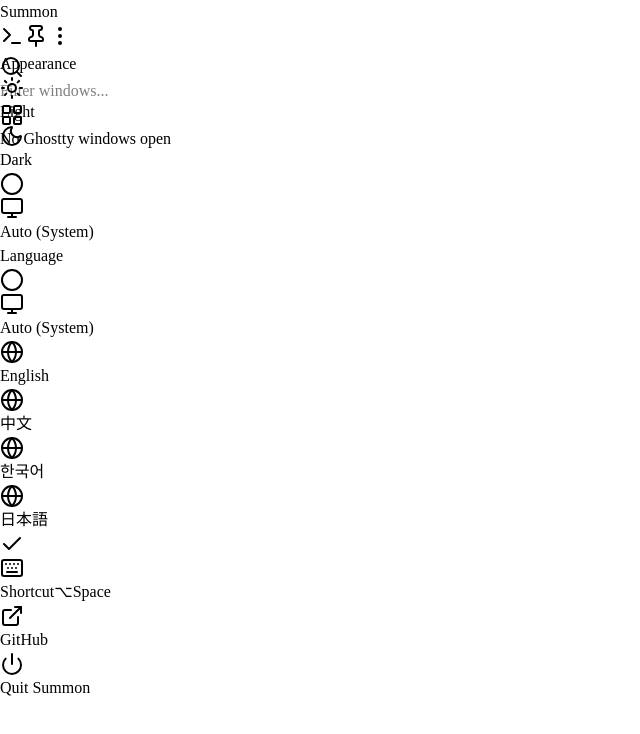
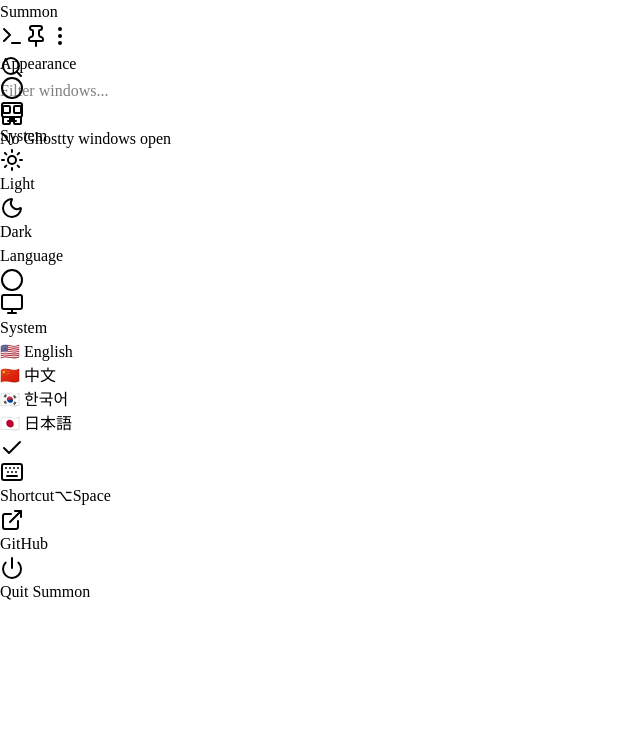
Before and after one commit to nano-props/summon, a React (Vite) app in the folder renderer/: page / in a window 1280 px wide. Both pictures are taken after a click on the button 60 px from the left and 36 px from the top of the page. Shown: the top 734 px of the page, without its empty margins (0-640 px from the left). Built offline with nearby package versions, Linux system fonts and the light colour scheme.

Commit message:
feat: add flag emojis to language menu, simplify auto labels, reorder theme items

```diff
--- a/package.json
+++ b/package.json
@@ -15,7 +15,7 @@
   "devDependencies": {
     "@tailwindcss/vite": "4.3.0",
     "@types/lodash-es": "4.17.12",
-    "@types/node": "25.8.0",
+    "@types/node": "25.9.0",
     "@types/react": "19.2.14",
     "@types/react-dom": "19.2.3",
     "@types/sortablejs": "1.15.9",
--- a/renderer/src/Header.tsx
+++ b/renderer/src/Header.tsx
@@ -1,7 +1,7 @@
 import { useStore } from './store'
 import { useTranslation } from 'react-i18next'
 import { languages } from './i18n'
-import { Sun, Moon, Monitor, MoreVertical, Power, Terminal, Pin, Keyboard, ExternalLink, Globe } from 'lucide-react'
+import { Sun, Moon, Monitor, MoreVertical, Power, Terminal, Pin, Keyboard, ExternalLink } from 'lucide-react'
 import { HeaderButton } from './HeaderButton'
 import {
   DropdownMenu,
@@ -53,9 +53,9 @@
         <DropdownMenuContent align="end" className="min-w-[200px]">
           <DropdownMenuLabel className="text-muted-foreground text-xs font-normal">{t('menu.appearance')}</DropdownMenuLabel>
           <DropdownMenuRadioGroup value={theme} onValueChange={(v) => setTheme(v as ThemeMode)}>
+            <DropdownMenuRadioItem value="auto"><Monitor /> {t('theme.auto')}</DropdownMenuRadioItem>
             <DropdownMenuRadioItem value="light"><Sun /> {t('theme.light')}</DropdownMenuRadioItem>
             <DropdownMenuRadioItem value="dark"><Moon /> {t('theme.dark')}</DropdownMenuRadioItem>
-            <DropdownMenuRadioItem value="auto"><Monitor /> {t('theme.auto')}</DropdownMenuRadioItem>
           </DropdownMenuRadioGroup>
           <DropdownMenuSeparator />
           <DropdownMenuLabel className="text-muted-foreground text-xs font-normal">{t('menu.language')}</DropdownMenuLabel>
@@ -63,7 +63,7 @@
             <DropdownMenuRadioItem value="auto"><Monitor /> {t('language.auto')}</DropdownMenuRadioItem>
             {languages.map((lang) => (
               <DropdownMenuRadioItem key={lang.value} value={lang.value}>
-                <Globe /> {lang.label}
+                <span>{lang.flag}</span> {lang.label}
               </DropdownMenuRadioItem>
             ))}
           </DropdownMenuRadioGroup>
--- a/renderer/src/i18n.ts
+++ b/renderer/src/i18n.ts
@@ -2,11 +2,11 @@
 import { initReactI18next } from 'react-i18next'
 import type { Language } from './types'
 
-export const languages: { value: Language; label: string }[] = [
-  { value: 'en', label: 'English' },
-  { value: 'zh', label: '中文' },
-  { value: 'ko', label: '한국어' },
-  { value: 'ja', label: '日本語' },
+export const languages: { value: Language; label: string; flag: string }[] = [
+  { value: 'en', label: 'English', flag: '🇺🇸' },
+  { value: 'zh', label: '中文', flag: '🇨🇳' },
+  { value: 'ko', label: '한국어', flag: '🇰🇷' },
+  { value: 'ja', label: '日本語', flag: '🇯🇵' },
 ]
 
 export const defaultLanguage: Language = 'en'
@@ -36,12 +36,12 @@
           github: 'GitHub',
         },
         language: {
-          auto: 'Auto (System)',
+          auto: 'System',
         },
         theme: {
           light: 'Light',
           dark: 'Dark',
-          auto: 'Auto (System)',
+          auto: 'System',
         },
         search: {
           placeholder: 'Filter windows...',
@@ -76,12 +76,12 @@
           github: 'GitHub',
         },
         language: {
-          auto: '自动（系统）',
+          auto: '系统',
         },
         theme: {
           light: '浅色',
           dark: '深色',
-          auto: '自动（系统）',
+          auto: '系统',
         },
         search: {
           placeholder: '过滤窗口...',
@@ -116,12 +116,12 @@
           github: 'GitHub',
         },
         language: {
-          auto: '자동 (시스템)',
+          auto: '시스템',
         },
         theme: {
           light: '라이트',
           dark: '다크',
-          auto: '자동 (시스템)',
+          auto: '시스템',
         },
         search: {
           placeholder: '창 필터링...',
@@ -156,12 +156,12 @@
           github: 'GitHub',
         },
         language: {
-          auto: '自動（システム）',
+          auto: 'システム',
         },
         theme: {
           light: 'ライト',
           dark: 'ダーク',
-          auto: '自動（システム）',
+          auto: 'システム',
         },
         search: {
           placeholder: 'ウィンドウを絞り込み...',
```
Also changed, not shown: 1 other file (tests, documents, lock files or other folders).
